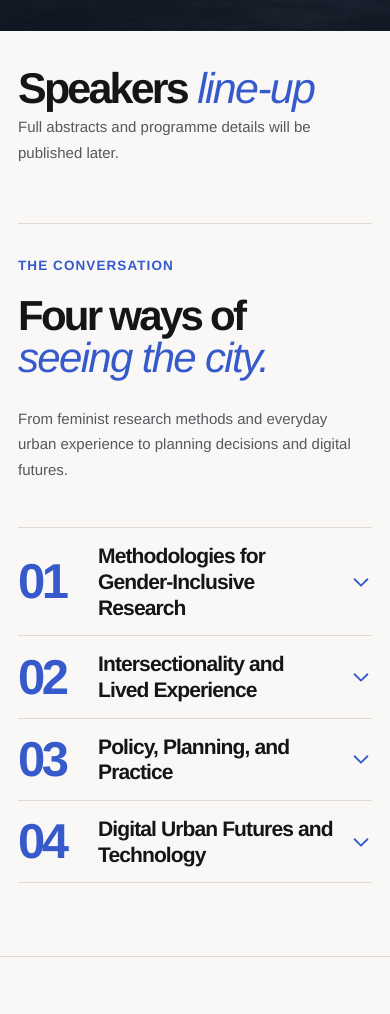
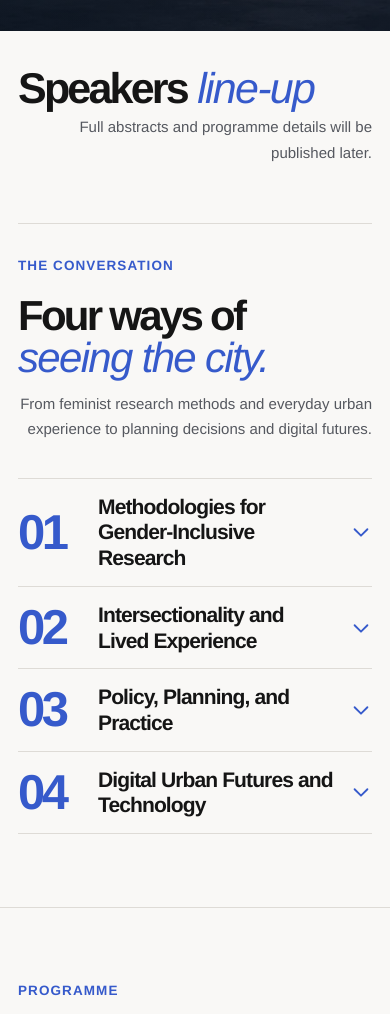
Before and after one commit to jiayi-jennifer-jin/gic27, a plain HTML site: page index.html in a window 390 px wide. Shown: the part 1037-2051 px from the top of the page. Drawn offline with Linux system fonts and the light colour scheme.

Commit message:
clean drop down contents

```diff
--- a/assets/style.css
+++ b/assets/style.css
@@ -423,3 +423,47 @@ body,button,a,input { font-family:Helvetica, Arial, sans-serif; }
   .theme-panel { padding-left:68px; }
 }
 @media(prefers-reduced-motion:reduce){ .theme-chevron { transition:none; } }
+
+
+/* v8 — right-aligned section intro; user-provided short session descriptions;
+   consistent chapter kicker typography (no chapter numbers). */
+.speakers-section .section-intro p {
+  justify-self:end;
+  text-align:right;
+  margin-left:auto;
+}
+#themes .themes-header p {
+  justify-self:end;
+  text-align:right;
+  max-width:370px;
+  margin:0 0 6px auto;
+}
+#themes .theme-panel p {
+  font-size:18px;
+  line-height:1.7;
+  color:#303238;
+}
+#themes .theme-panel-content { max-width:1000px; }
+/* All chapter labels match THE CONVERSATION on desktop. */
+#programme .section-kicker,
+#information > .section-kicker,
+#contact .section-kicker {
+  font-size:14.5px;
+  line-height:1.3;
+  letter-spacing:.08em;
+  font-weight:800;
+  color:var(--blue);
+}
+@media(max-width:670px) {
+  #themes .themes-header p {
+    text-align:right;
+    margin-left:auto;
+    max-width:370px;
+  }
+  #themes .theme-panel p { font-size:17px; line-height:1.65; }
+  #programme .section-kicker,
+  #information > .section-kicker,
+  #contact .section-kicker {
+    font-size:13.5px;
+  }
+}
```
